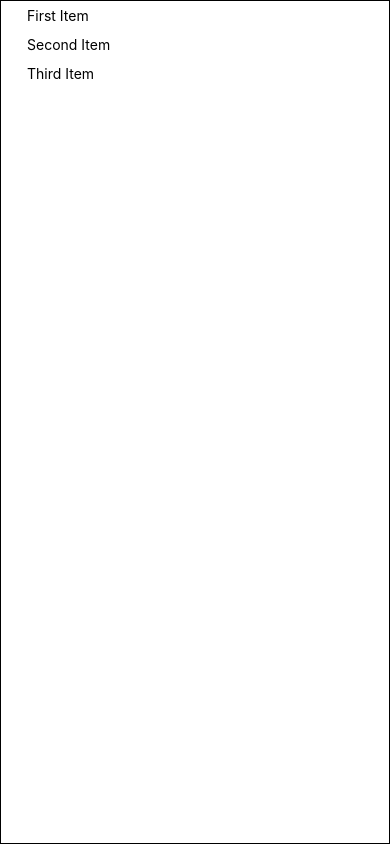
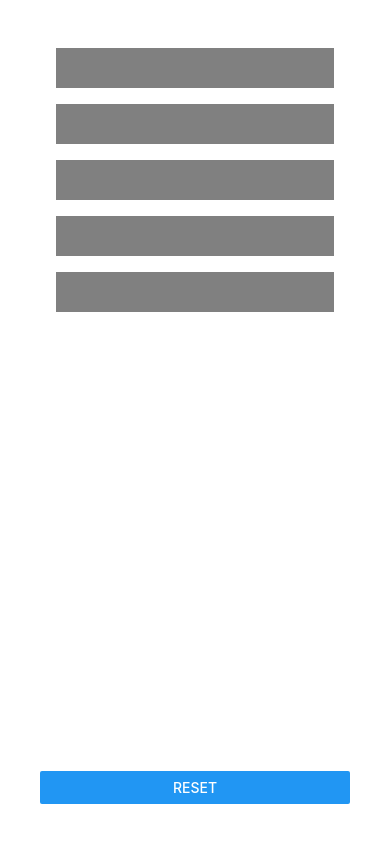
Before and after one commit to david-rodrigz/ListMobileApp, a React Native app: screen / in a window 390 px wide. Built offline with nearby package versions, Linux system fonts and the light colour scheme.

Commit message:
Initial concept

```diff
--- a/App.js
+++ b/App.js
@@ -1,47 +1,55 @@
 import React, { useState } from 'react';
-import { FlatList, Text, SafeAreaView, StyleSheet, TouchableOpacity, TextInput } from 'react-native';
+import { FlatList, TouchableOpacity, StyleSheet, Button, View } from 'react-native';
 
-// list items
-const DATA = [
-  { title: 'First Item', selected: false },
-  { title: 'Second Item', selected: false },
-  { title: 'Third Item', selected: false },
-];
+const DATA = Array.from({length: 5}, (_, i) => ({id: i.toString()}));
 
+const Item = ({ id, selected, onSelect }) => (
+  <TouchableOpacity
+    onPress={() => onSelect(id)}
+    style={[
+      styles.item,
+      { backgroundColor: selected ? 'blue' : 'grey' },
+    ]}
+  />
+);
+
+const renderItem = (selectedId, onSelect) => ({ item }) => {
+  const backgroundColor = item.id === selectedId ? 'blue' : 'grey';
+
+  return (
+    <Item
+      id={item.id}
+      selected={backgroundColor === 'blue'}
+      onSelect={onSelect}
+    />
+  );
+};
+
+const styles = StyleSheet.create({
+  item: {
+    backgroundColor: 'grey',
+    padding: 20,
+    marginVertical: 8,
+    marginHorizontal: 16,
+  },
+  container: {
+    flex: 1,
+    padding: 40,
+  },
+});
 
 export default function App() {
-  // state array for list entries
-  const [listEntries, setlistEntries] = useState(DATA);
+  const [selectedId, setSelectedId] = useState(null);
 
   return (
-    <SafeAreaView style={styles.container}>
-      <FlatList style={styles.listContainer}
-        data = {listEntries}
-        renderItem = {({ item }) => <Text style={styles.listItem}>{item.title}</Text>}
+    <View style={styles.container}>
+      <FlatList
+        data={DATA}
+        renderItem={renderItem(selectedId, setSelectedId)}
+        keyExtractor={(item) => item.id}
+        extraData={selectedId}
       />
-    </SafeAreaView>
+      <Button title="Reset" onPress={() => setSelectedId(null)} />
+    </View>
   );
 }
-
-const styles = StyleSheet.create({
-  container: {
-    flex: 1,
-    alignSelf: 'stretch',
-    paddingLeft: 20,
-    paddingRight: 20,
-    borderWidth: 1,
-  },
-  listContainer: {
-    flex: 1,
-    alignSelf: 'stretch',
-  },
-  listItem: {
-    padding: 6,
-  },
-  selectedItem: {
-    borderWidth: 1,
-    borderBlockColor: 'blue',
-    borderRadius: 6,
-    padding: 6,
-  }
-});
```
